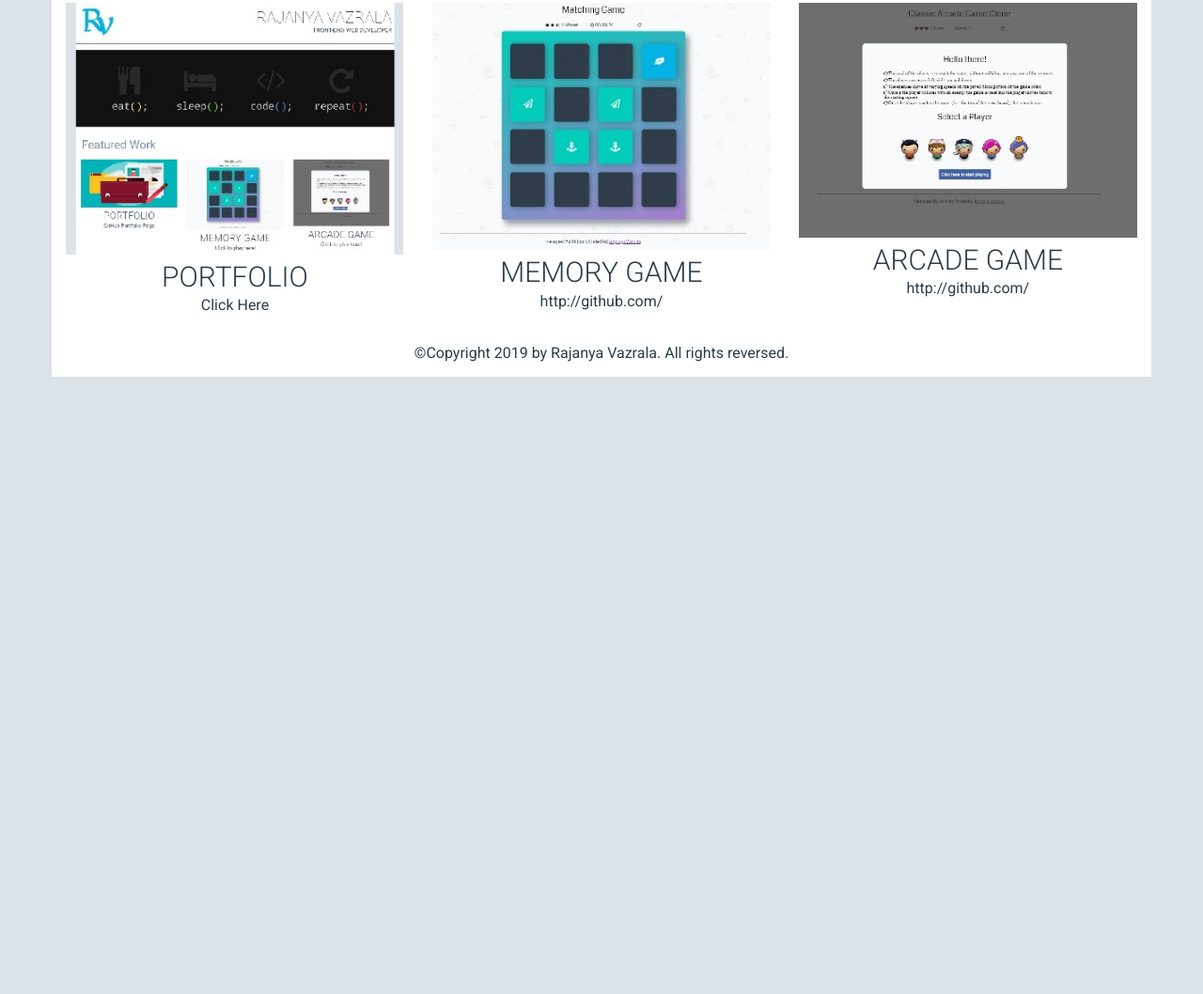
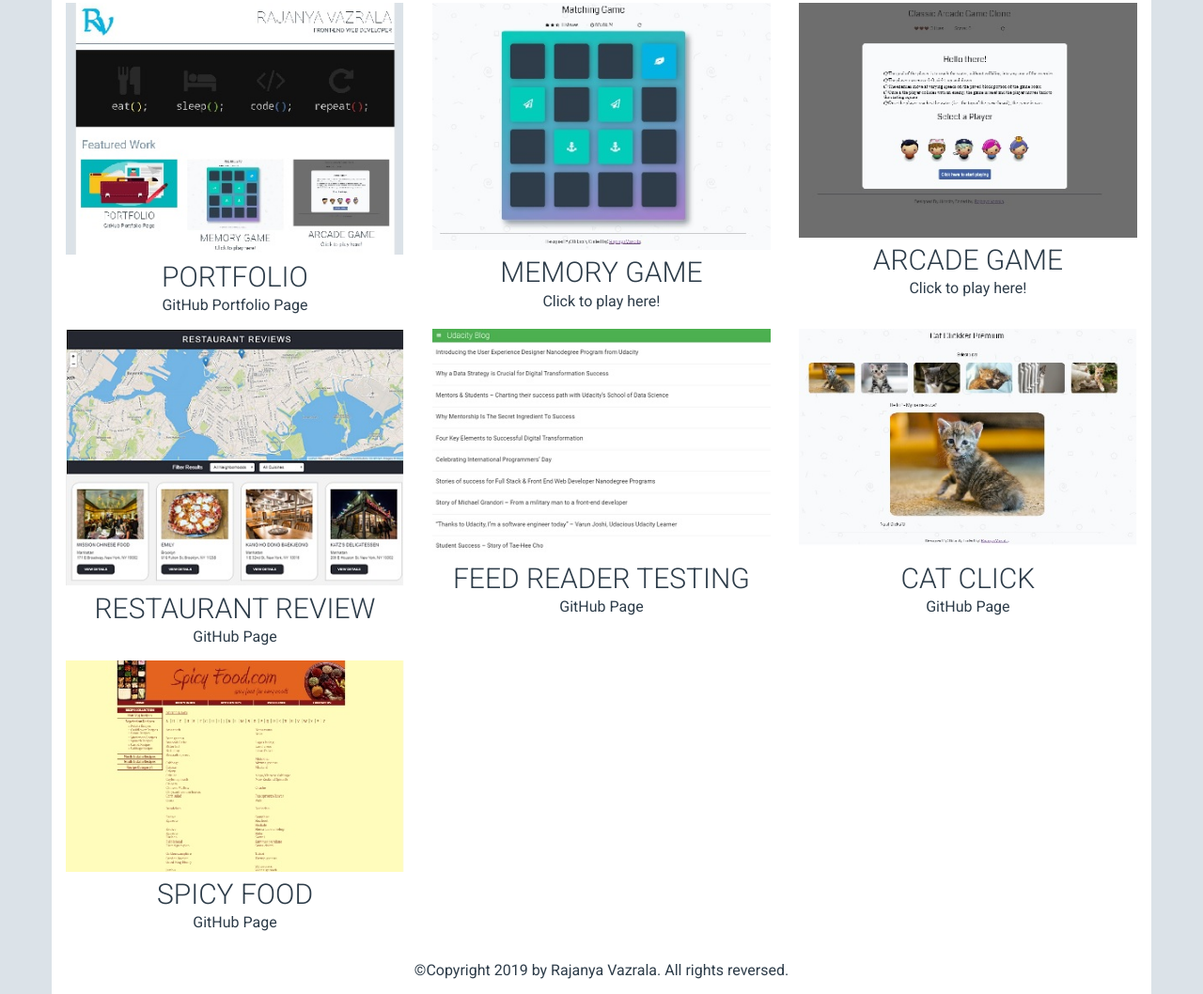
Before and after one commit to vrajanya/Portfolio, a plain HTML site: page index.htm in a window 1280 px wide. Shown: the part 524-1582 px from the top of the page at 94% size. Before the commit the page ends 925 px from the top, so only its background shows below. Drawn offline with Linux system fonts and the light colour scheme.

Commit message:
Added new Project Links

```diff
--- a/index.htm
+++ b/index.htm
@@ -27,17 +27,37 @@
 					<div class="project">
 						<img class="img-responsive" src="images/project1.jpg" alt="logo image">
 						<h2 class="project-header">Portfolio</h2>
-						<p class="projectlink"><a href="https://vrajanya.github.io/Portfolio/">Click Here</a></p>
+						<p class="projectlink"><a href="https://vrajanya.github.io/Portfolio/">GitHub Portfolio Page</a></p>
 					</div>
 					<div class="project">
 						<img class="img-responsive" src="images/project2.jpg" alt="logo image">
 						<h2 class="project-header">Memory Game</h2>
-						<p class="projectlink"><a href="http://github.com/">http://github.com/</a></p>
+						<p class="projectlink"><a href="https://vrajanya.github.io/MemoryGame/">Click to play here!</a></p>
 					</div>
 					<div class="project">
 						<img class="img-responsive" src="images/project3.jpg" alt="logo image">
 						<h2 class="project-header">Arcade Game</h2>
-						<p class="projectlink"><a href="http://github.com/">http://github.com/</a></p>
+						<p class="projectlink"><a href="https://vrajanya.github.io/ClassicArcadeGameClone/">Click to play here!</a></p>
+					</div>
+					<div class="project">
+						<img class="img-responsive" src="images/project4.jpg" alt="logo image">
+						<h2 class="project-header">Restaurant Review</h2>
+						<p class="projectlink"><a href="https://vrajanya.github.io/RestaurantReviewApp/">GitHub Page</a></p>
+					</div>
+					<div class="project">
+						<img class="img-responsive" src="images/project5.jpg" alt="logo image">
+						<h2 class="project-header">Feed Reader Testing</h2>
+						<p class="projectlink"><a href="https://vrajanya.github.io/Feed-Reader-Testing/">GitHub Page</a></p>
+					</div>
+					<div class="project">
+						<img class="img-responsive" src="images/project6.jpg" alt="logo image">
+						<h2 class="project-header">Cat Click</h2>
+						<p class="projectlink"><a href="https://vrajanya.github.io/Cat-Clickker-Premium/">GitHub Page</a></p>
+					</div>
+					<div class="project">
+						<img class="img-responsive" src="images/project7.jpg" alt="logo image">
+						<h2 class="project-header">Spicy Food</h2>
+						<p class="projectlink"><a href="https://vrajanya.github.io/SpicyFood/">GitHub Page</a></p>
 					</div>
 				</section>
 			</main>
```
